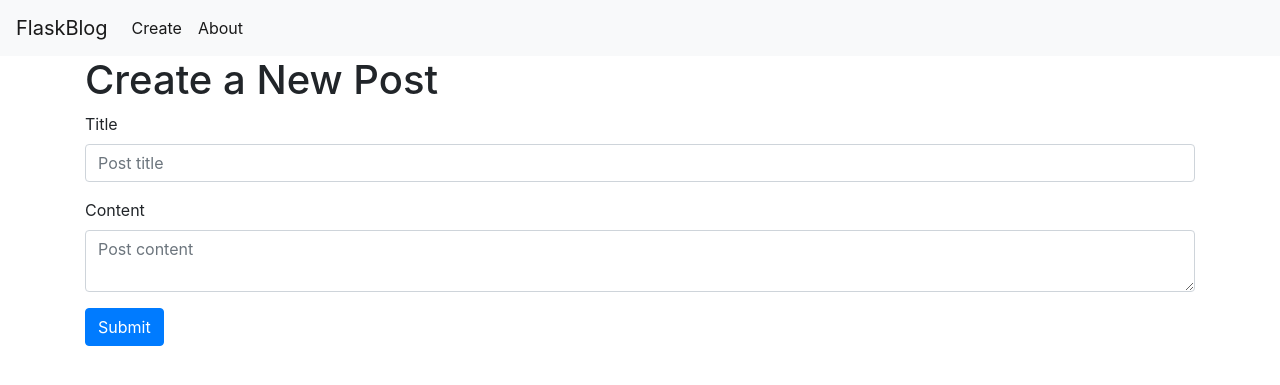
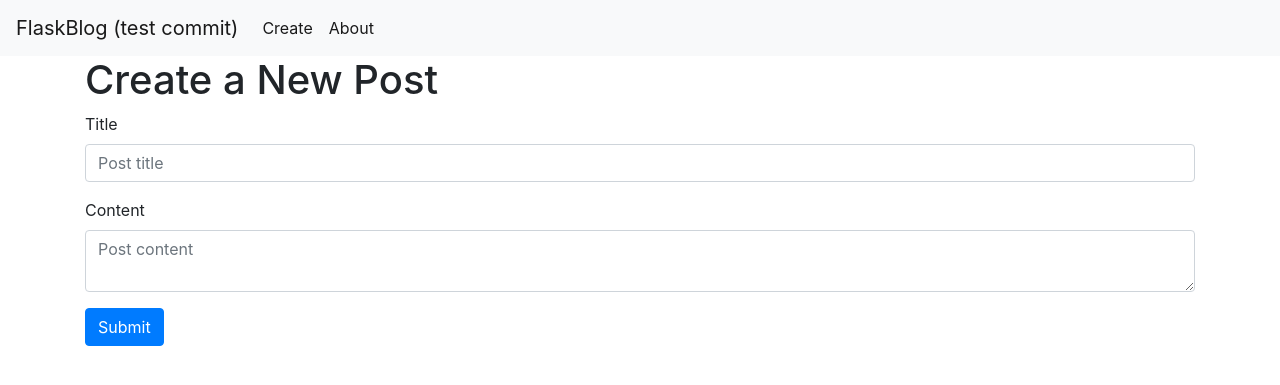
Before and after one commit to JohnDorian00/barbershopManager, a Flask app: page /create in a window 1280 px wide. Shown: the top 385 px of the page. Run offline with Flask 2, Linux system fonts and the light colour scheme; some libraries are stand-ins or nearby versions.

Commit message:
Update base.html

```diff
--- a/templates/base.html
+++ b/templates/base.html
@@ -14,7 +14,7 @@
   </head>
   <body>
     <nav class="navbar navbar-expand-md navbar-light bg-light">
-        <a class="navbar-brand" href="{{ url_for('index')}}">FlaskBlog</a>
+        <a class="navbar-brand" href="{{ url_for('index')}}">FlaskBlog (test commit)</a>
         <button class="navbar-toggler" type="button" data-toggle="collapse" data-target="#navbarNav" aria-controls="navbarNav" aria-expanded="false" aria-label="Toggle navigation">
             <span class="navbar-toggler-icon"></span>
         </button>
```
